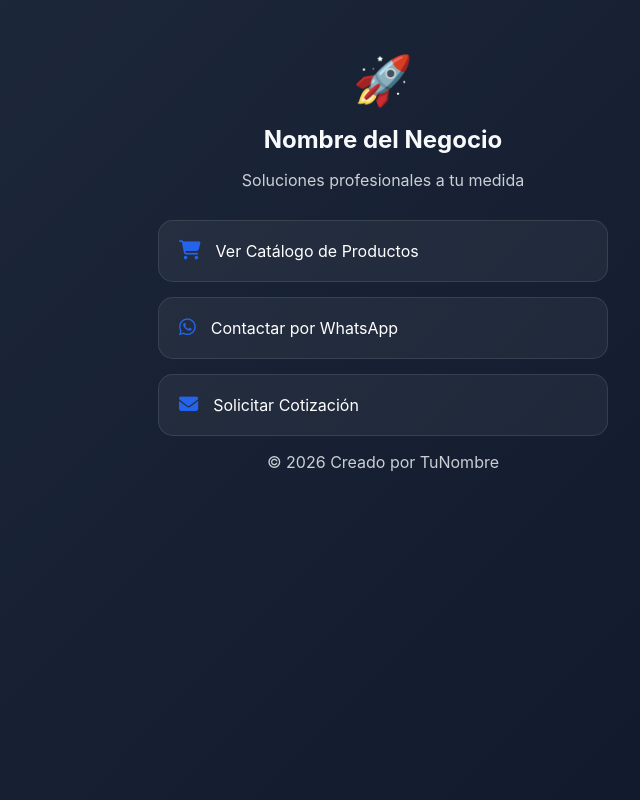
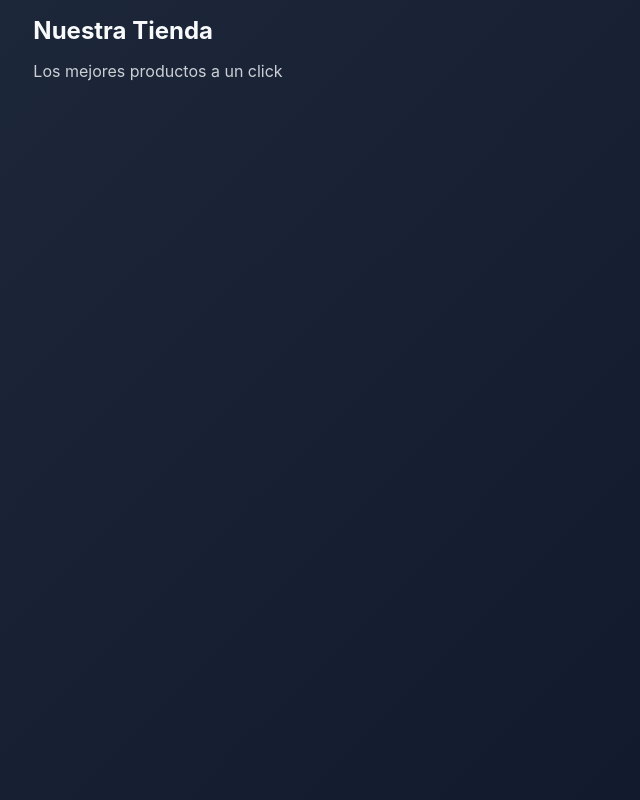
Before and after one commit to gleiderr99-boop/nuevo-proyecto, a Flask app: page / in a window 1280 px wide. Shown: the whole page, without its empty margins (257-897 px from the left). Run offline with Flask 3, Linux system fonts and the light colour scheme; some libraries are stand-ins or nearby versions.

Commit message:
Update index.html

```diff
--- a/templates/index.html
+++ b/templates/index.html
@@ -3,36 +3,30 @@
 <head>
     <meta charset="UTF-8">
     <meta name="viewport" content="width=device-width, initial-scale=1.0">
-    <title>Nombre del Negocio | Catálogo</title>
+    <title>Catálogo Profesional</title>
     <link rel="stylesheet" href="{{ url_for('static', filename='style.css') }}">
-    <script src="https://kit.fontawesome.com/eb4339401b.js" crossorigin="anonymous"></script>
 </head>
 <body>
-    <div class="container">
-        <header>
-            <div class="logo">🚀</div>
-            <h1>Nombre del Negocio</h1>
-            <p>Soluciones profesionales a tu medida</p>
-        </header>
+    <header>
+        <h1>Nuestra Tienda</h1>
+        <p>Los mejores productos a un click</p>
+    </header>
 
-        <section class="links">
-            <a href="#" class="card">
-                <i class="fas fa-shopping-cart"></i>
-                <span>Ver Catálogo de Productos</span>
-            </a>
-            <a href="#" class="card">
-                <i class="fab fa-whatsapp"></i>
-                <span>Contactar por WhatsApp</span>
-            </a>
-            <a href="#" class="card">
-                <i class="fas fa-envelope"></i>
-                <span>Solicitar Cotización</span>
-            </a>
-        </section>
-
-        <footer>
-            <p>&copy; 2026 Creado por TuNombre</p>
-        </footer>
-    </div>
+    <main class="container">
+        <div class="grid-productos">
+            {% for p in productos %}
+            <div class="card">
+                <img src="{{ url_for('static', filename='uploads/' + p.imagen) }}" alt="{{ p.nombre }}">
+                <div class="info">
+                    <h3>{{ p.nombre }}</h3>
+                    <p class="precio">${{ p.precio }}</p>
+                    <a href="https://wa.me/573000000000?text=Hola, me interesa el producto: {{ p.nombre }}" class="btn-whatsapp">
+                        Pedir por WhatsApp
+                    </a>
+                </div>
+            </div>
+            {% endfor %}
+        </div>
+    </main>
 </body>
 </html>
```
